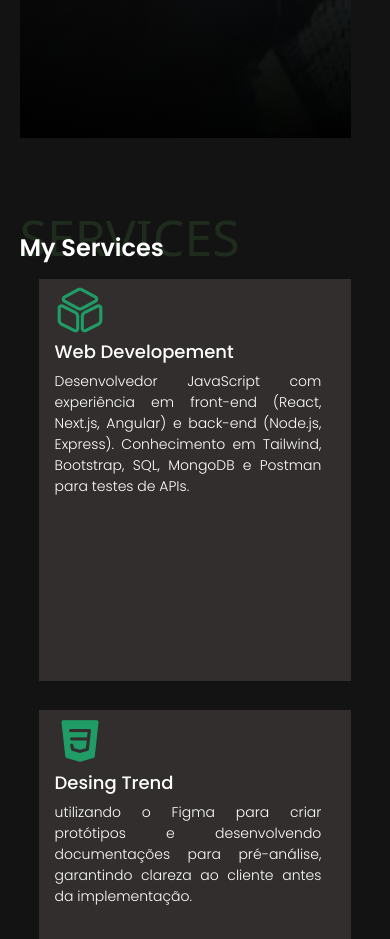
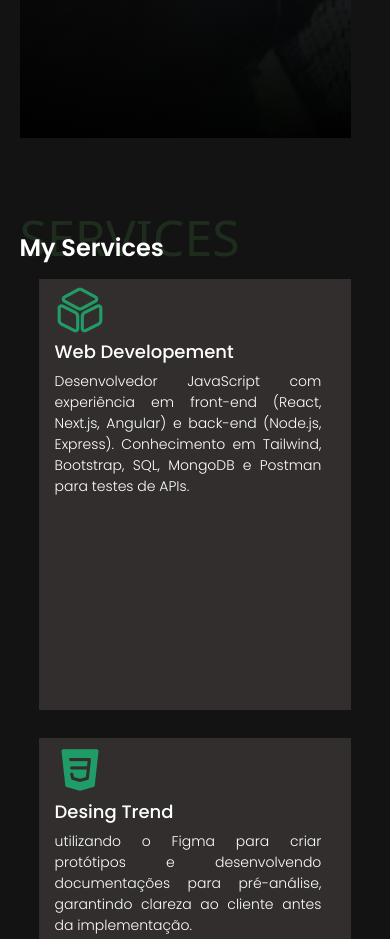
Before and after one commit to Marcos-Gregorio/port-web, a plain HTML site: page index.html in a window 390 px wide. Shown: the part 1907-2846 px from the top of the page. Drawn offline with Linux system fonts and the light colour scheme; a web font is replaced by a local one.

Commit message:
feat:path Mobile 375px

```diff
--- a/style.css
+++ b/style.css
@@ -1662,7 +1662,7 @@
 }
 .main-port-softskill-display-card{
   grid-template-columns: repeat(1,100%);
-  grid-template-rows: repeat(4,28%);
+  grid-template-rows:minmax(28%,30%)
 }
 
   .softskill-card-icon-cube,.softskill-card-icon-box,.softskill-card-icon-headset,.softskill-card-icon-html  {
```
